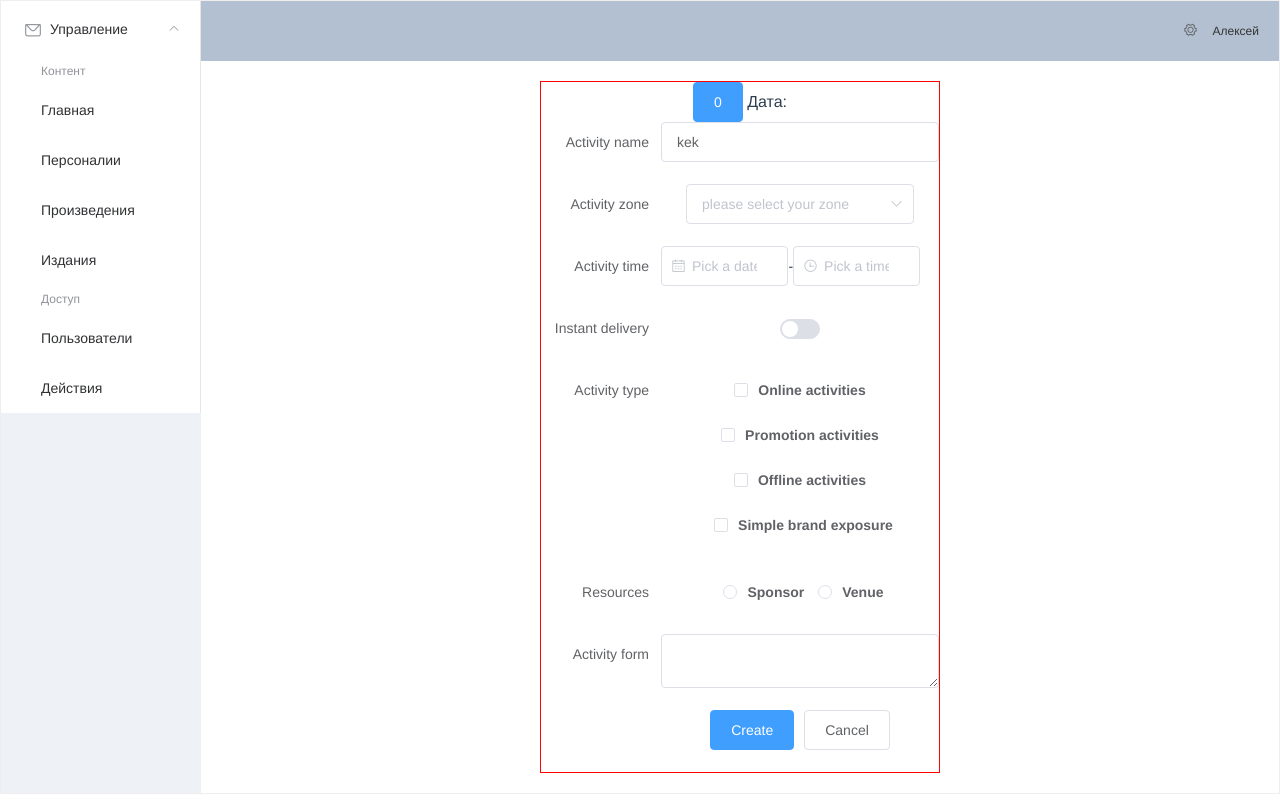
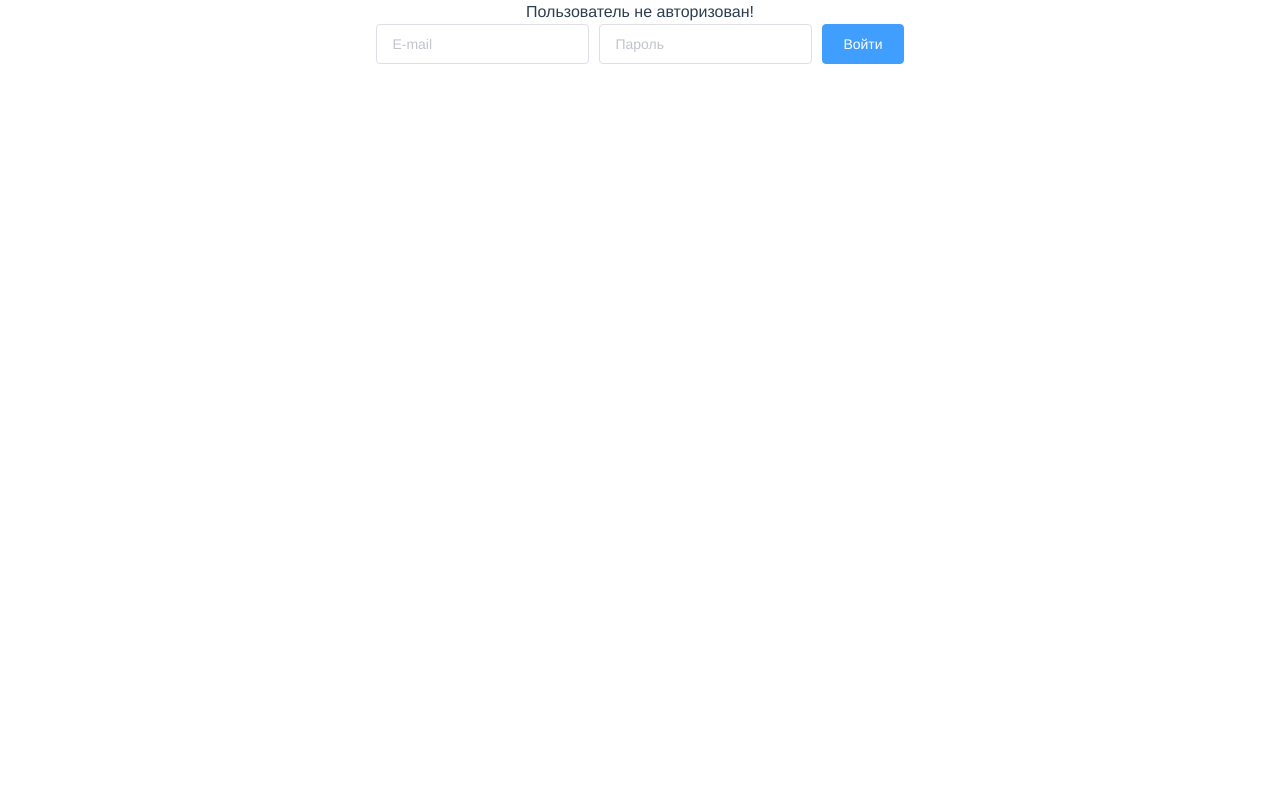
Before and after one commit to yaskevich/persona, a Vue app in the folder front/: page / in a window 1280 px wide. Built offline with nearby package versions, Linux system fonts and the light colour scheme.

Commit message:
show only login form when user is not logged in [front]

```diff
--- a/front/src/App.vue
+++ b/front/src/App.vue
@@ -1,5 +1,6 @@
 <template>
 <div id="main" v-if="dataReady">
+  <div v-if="loggedIn">
 <el-container style="border: 1px solid #eee">
   <el-aside width="200px" style="background-color: rgb(238, 241, 246);text-align:left;">
     <el-menu :default-openeds="['1', '3']">
@@ -78,15 +79,13 @@
         <i class="el-icon-setting" style="margin-right: 15px"></i>
         <template #dropdown>
           <el-dropdown-menu>
-              <el-dropdown-item>View</el-dropdown-item>
-              <el-dropdown-item>Add</el-dropdown-item>
-              <el-dropdown-item>Delete</el-dropdown-item>
+              <el-dropdown-item>Профиль</el-dropdown-item>
+              <el-dropdown-item>Выйти</el-dropdown-item>
           </el-dropdown-menu>
         </template>
       </el-dropdown>
-      <span>Алексей</span>
+      <span>{{state.user.firstname}}</span>
     </el-header>
-
     <el-main>
       <!-- <div class="common-layout">
       <el-container>
@@ -101,6 +100,11 @@
     </el-main>
   </el-container>
 </el-container>
+  </div>
+  <div v-else>
+    Пользователь не авторизован!
+    <Login/>
+  </div>
 </div>
 <div v-else>
     <!-- {{$config.locale.loading}} -->
@@ -111,7 +115,9 @@
 <script lang="ts">
 import { defineComponent, onBeforeMount, ref } from 'vue';
 // import Home from './components/Home.vue';
+// import router from "./router";
 import store from "./store";
+import Login from './components/Login.vue';
 
 export default defineComponent({
   name: 'App',
@@ -127,14 +133,26 @@ export default defineComponent({
     })
      console.log("app → setup");
      const dataReady = ref(false);
-     const isAuth =  ref(store.state.user && Object.keys(store.state.user).length);
+     // const isAuth =  ref(store.state.user && Object.keys(store.state.user).length);
+     // if (!isAuth.value) {
+     //   console.log("no user");
+     //   // router.replace("/login");
+     // }
      // console.log("auth:", store.actions.isAuth());
      return {
        dataReady,
-       isAuth,
        state: store.state,
+       // isAuth,
      };
     },
+    computed: {
+      loggedIn() {
+        return Boolean(store.state.user && Object.keys(store.state.user).length);
+      }
+    },
+    components: {
+      Login
+    }
 })
 </script>
 
```
